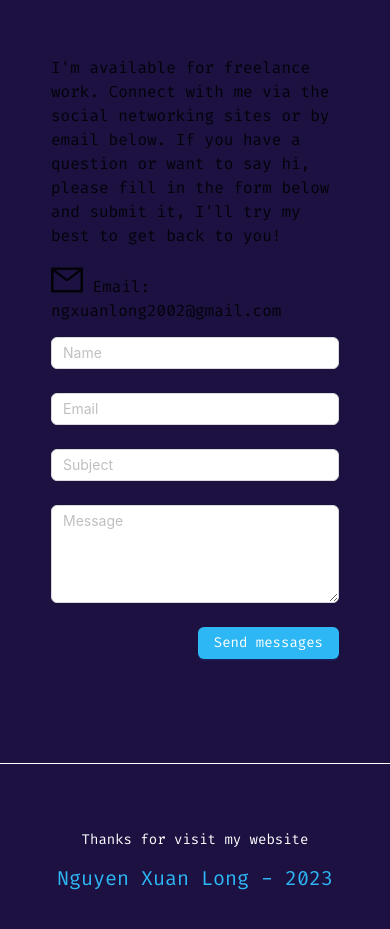
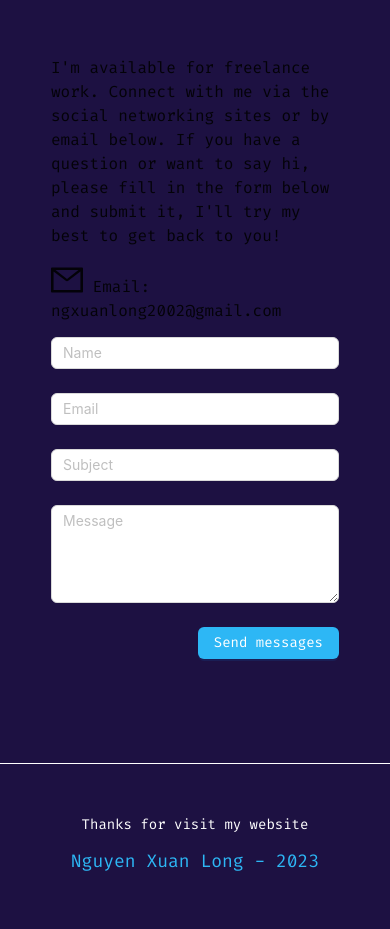
Before and after one commit to XuanLongNg/portfolio, a React (Create React App) app: page / in a window 390 px wide. Shown: the part 3774-4703 px from the top of the page. Built offline with nearby package versions, Linux system fonts and the light colour scheme.

Commit message:
fix responsive

```diff
--- a/src/components/footer/style.js
+++ b/src/components/footer/style.js
@@ -14,7 +14,10 @@ const Style = styled(Footer)`
     height: 20vh;
   }
   @media screen and (max-width: 767px) {
-    height: 200px;
+    height: 20vh;
+    h5 {
+      font-size: 18px;
+    }
   }
 `;
 export default Style;
```
